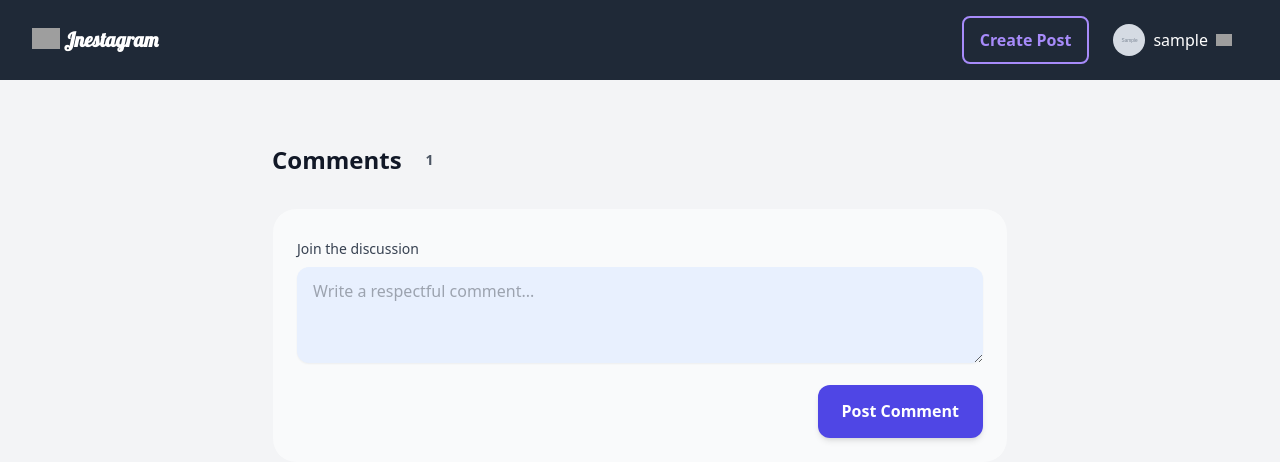
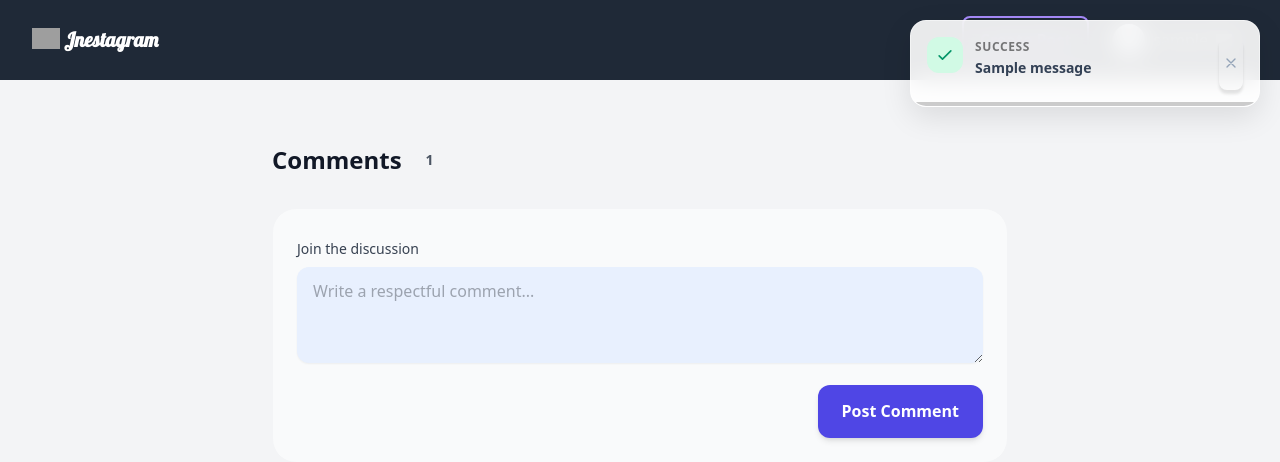
Before and after one commit to suniali/jnestagram, a Django app: page /1/comment/ in a window 1280 px wide. Shown: the top 462 px of the page. Run offline with Django 5.2, Linux system fonts and the light colour scheme; a user stored in the database is signed in; tables that the repository leaves empty hold one stand-in row (values such as "Sample post"); grey boxes marked "Sample" are stand-in pictures; one stand-in notice (Sample message) is shown; style sheets or scripts are compiled from the project's sources; parts of the project's set-up code (start-up, migrations or seed data) failed here and were passed over; some libraries are stand-ins or nearby versions; grey boxes are pictures that could not be loaded.

Commit message:
better message template

```diff
--- a/templates/partials/message.html
+++ b/templates/partials/message.html
@@ -1,24 +1,58 @@
-<div class="fixed top-5 right-5 z-50 flex flex-col gap-3 w-80">
+<div class="fixed top-5 right-5 z-[100] flex flex-col gap-4 w-full max-w-[350px]">
     {% if messages %}
         {% for message in messages %}
-            <div x-data="{ show: true }" x-show="show" x-init="setTimeout(() => show = false, 5000)" x-transition:enter="transition ease-out duration-300" x-transition:enter-start="opacity-0 transform translate-x-8" x-transition:enter-end="opacity-100 transform translate-x-0" x-transition:leave="transition ease-in duration-200" x-transition:leave-start="opacity-100 transform translate-x-0" x-transition:leave-end="opacity-0 transform translate-x-8" class="p-4 rounded-lg shadow-lg border-l-4 flex items-center justify-between
-                        {% if message.tags == 'success' %}
-                            bg-green-50 border-green-500 text-green-800
-                        {% elif message.tags == 'error' %}
-                            bg-red-50 border-red-500 text-red-800
-                        {% else %}
-                            bg-blue-50 border-blue-500 text-blue-800
-                        {% endif %}
-                        ">
-                <div class="flex items-center">
-                    <span class="text-sm font-bold uppercase mr-2">{{ message.tags }}:</span>
-                    <span class="text-sm font-medium">{{ message }}</span>
+            <div x-data="{ show: true, progress: 100 }"
+                 x-show="show"
+                 x-init="
+                    let timer = setInterval(() => {
+                        progress -= 1;
+                        if (progress <= 0) {
+                            clearInterval(timer);
+                            show = false;
+                        }
+                    }, 50); // 5000ms / 100 = 50ms
+                 "
+                 x-transition:enter="transition ease-out duration-500"
+                 x-transition:enter-start="opacity-0 scale-90 translate-x-10"
+                 x-transition:enter-end="opacity-100 scale-100 translate-x-0"
+                 x-transition:leave="transition ease-in duration-300"
+                 x-transition:leave-start="opacity-100 translate-x-0"
+                 x-transition:leave-end="opacity-0 translate-x-10"
+                 class="relative overflow-hidden backdrop-blur-md bg-white/90 p-4 rounded-2xl shadow-[0_10px_30px_rgba(0,0,0,0.1)] border border-white/50 flex items-start gap-3">
+
+                <div class="flex-shrink-0">
+                    {% if message.tags == 'success' %}
+                        <div class="p-2 bg-emerald-100 text-emerald-600 rounded-xl">
+                            <svg class="w-5 h-5" fill="none" stroke="currentColor" viewBox="0 0 24 24"><path stroke-linecap="round" stroke-linejoin="round" stroke-width="2" d="M5 13l4 4L19 7"></path></svg>
+                        </div>
+                    {% elif message.tags == 'error' %}
+                        <div class="p-2 bg-rose-100 text-rose-600 rounded-xl">
+                            <svg class="w-5 h-5" fill="none" stroke="currentColor" viewBox="0 0 24 24"><path stroke-linecap="round" stroke-linejoin="round" stroke-width="2" d="M6 18L18 6M6 6l12 12"></path></svg>
+                        </div>
+                    {% else %}
+                        <div class="p-2 bg-blue-100 text-blue-600 rounded-xl">
+                            <svg class="w-5 h-5" fill="none" stroke="currentColor" viewBox="0 0 24 24"><path stroke-linecap="round" stroke-linejoin="round" stroke-width="2" d="M13 16h-1v-4h-1m1-4h.01M21 12a9 9 0 11-18 0 9 9 0 0118 0z"></path></svg>
+                        </div>
+                    {% endif %}
                 </div>
-                <button @click="show = false" class="ml-4 text-gray-400 hover:text-gray-600">
-                    <svg class="w-4 h-4" fill="none" stroke="currentColor" viewBox="0 0 24 24">
-                        <path stroke-linecap="round" stroke-linejoin="round" stroke-width="2" d="M6 18L18 6M6 6l12 12"></path>
-                    </svg>
+
+                <div class="flex-1 pt-0.5">
+                    <p class="text-xs font-black uppercase tracking-wider opacity-50 mb-0.5">
+                        {{ message.tags|default:"Message" }}
+                    </p>
+                    <p class="text-sm font-semibold text-slate-700 leading-relaxed">
+                        {{ message }}
+                    </p>
+                </div>
+
+                <button @click="show = false" class="text-slate-400 hover:text-slate-600 transition-colors p-1">
+                    <svg class="w-4 h-4" fill="none" stroke="currentColor" viewBox="0 0 24 24"><path stroke-linecap="round" stroke-linejoin="round" stroke-width="2" d="M6 18L18 6M6 6l12 12"></path></svg>
                 </button>
+
+                <div class="absolute bottom-0 left-0 h-1 bg-current opacity-20 transition-all ease-linear"
+                     :style="`width: ${progress}%;`"
+                     class="{% if message.tags == 'success' %}text-emerald-500{% elif message.tags == 'error' %}text-rose-500{% else %}text-blue-500{% endif %}">
+                </div>
             </div>
         {% endfor %}
     {% endif %}
```
